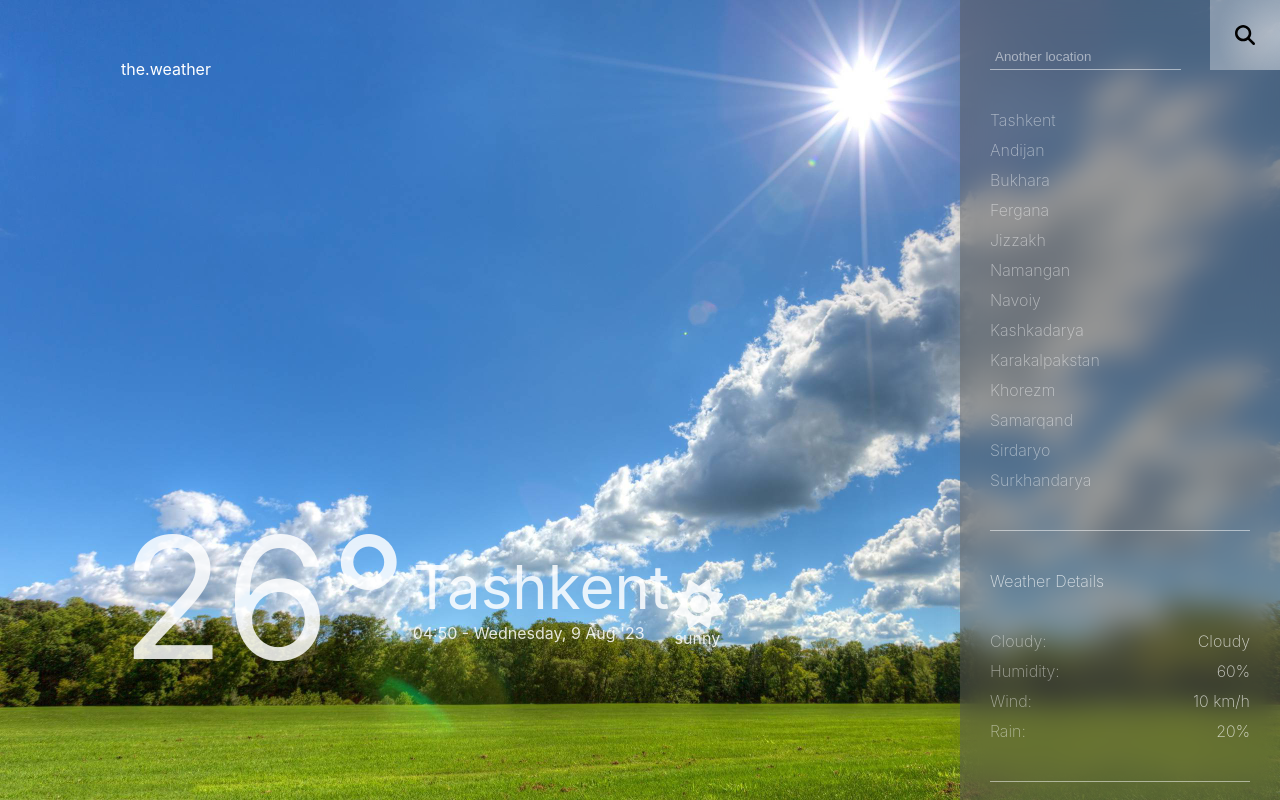
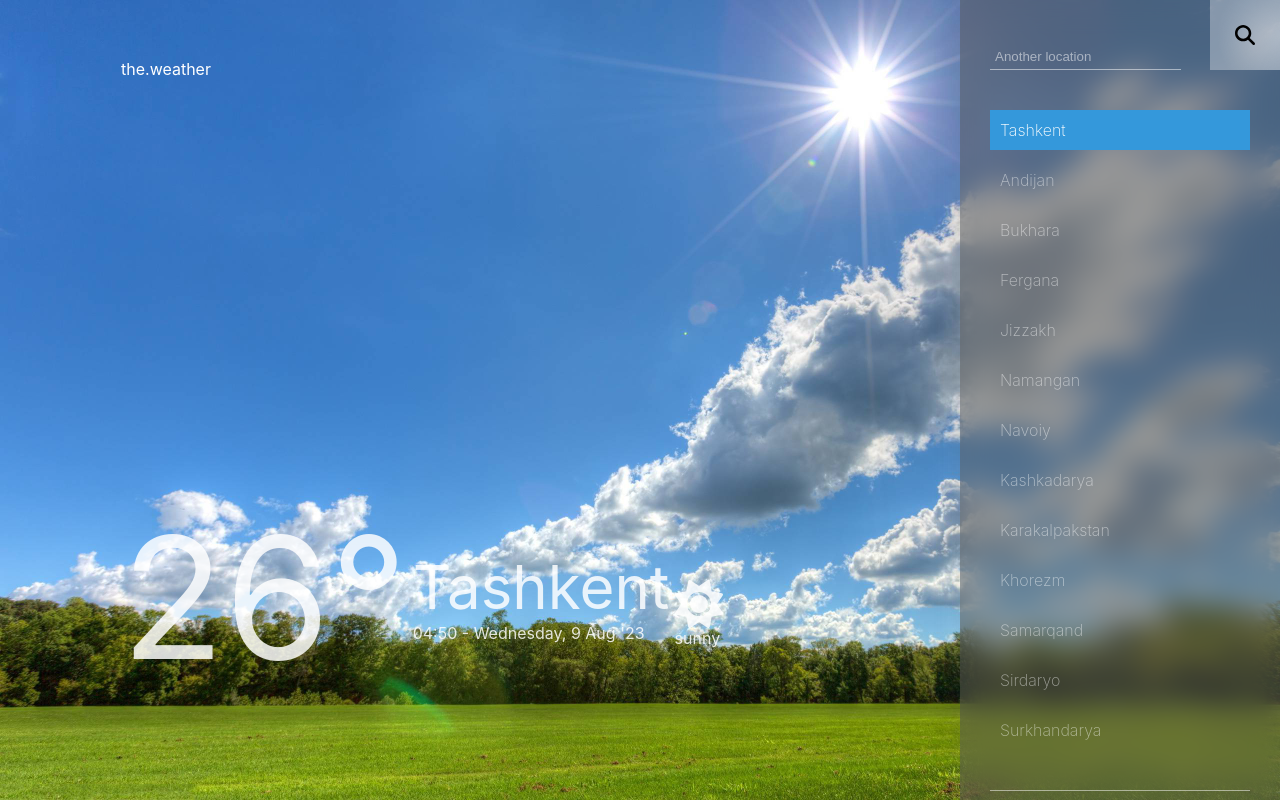
Before and after one commit to roma-dev-expert/weather-app, a React (Create React App) app: page / in a window 1280 px wide. Built offline with nearby package versions, Linux system fonts and the light colour scheme; no server answers.

Commit message:
fix: fix startupData load, add effect on selected Region

```diff
--- a/src/App.js
+++ b/src/App.js
@@ -1,27 +1,11 @@
-import React, { useEffect } from 'react';
-import { useDispatch } from 'react-redux';
+import React from 'react';
 import Header from './components/Header';
 import WeatherInfo from './components/WeatherInfo';
 import WeatherPanelContainer from './containers/WeatherPanelContainer';
-import InitializeAppData from './utils/startupData';
 import BackgroundImageContainer from './containers/BackgroundImageContainer';
 
 
 const App = () => {
-	const dispatch = useDispatch();
-
-	useEffect(() => {
-	  const initializeApp = async () => {
-		try {
-		  await InitializeAppData(dispatch);
-		} catch (error) {
-		  console.error('Error initializing app:', error);
-		}
-	  };
-
-	  initializeApp();
-	}, [dispatch]);
-
 	return (
 	  <div className="app">
 		<Header />
--- a/src/components/RegionList.css
+++ b/src/components/RegionList.css
@@ -106,4 +106,17 @@
 
   .region-list li {
 	margin-bottom: 10px;
+	cursor: pointer;
   }
+
+  .region-item {
+	list-style: none;
+	padding: 10px;
+	cursor: pointer;
+	transition: background-color 0.3s;
+  }
+
+  .region-item.selected {
+	background-color: #3498db;
+	color: #fff;
+  }
--- a/src/components/RegionList.js
+++ b/src/components/RegionList.js
@@ -25,7 +25,7 @@ const RegionList = ({ regions, selectedRegion, onRegionChange }) => {
         {regions.map((region, index) => (
           <li
 		  	key={index}
-			className={selectedRegion === region.name ? 'selected' : ''}
+			className={`region-item ${selectedRegion === region.name ? 'selected' : ''}`}
 			onClick={() => onRegionChange(region.name)}
 		  >
 			{region.name}
--- a/src/index.js
+++ b/src/index.js
@@ -4,6 +4,12 @@ import { Provider } from 'react-redux';
 import './index.css';
 import store from './store/store';
 import App from './App';
+import InitializeAppData from './utils/startupData';
+
+(async () => {
+	try {
+	  const state = store.getState();
+	  await InitializeAppData(store.dispatch, state);
 
 	  const rootElement = document.getElementById('root');
 	  const root = ReactDOM.createRoot(rootElement);
@@ -13,3 +19,7 @@ root.render(
 		  <App />
 		</Provider>
 	  );
+	} catch (error) {
+	  console.error('Error initializing app:', error);
+	}
+  })();
--- a/src/services/weatherService.js
+++ b/src/services/weatherService.js
@@ -1,11 +1,12 @@
 import { fetchCityCoordinates, fetchWeatherData } from '../api';
 import { setWeatherData } from '../actions/weatherActions';
 
-const useWeatherService = (dispatch) => {
+const useWeatherService = (dispatch, state) => {
 
-	const updateWeatherData = async (regionName) => {
+	const updateWeatherData = async () => {
 	  try {
-		const geoData = await fetchCityCoordinates(regionName);
+		const selectedRegion = state.regionData.selectedRegion;
+		const geoData = await fetchCityCoordinates(selectedRegion);
 		if (geoData.length > 0) {
 		  const lat = geoData[0].lat;
 		  const lon = geoData[0].lon;
--- a/src/utils/startupData.js
+++ b/src/utils/startupData.js
@@ -1,11 +1,9 @@
 import useWeatherService from '../services/weatherService';
 
-const InitializeAppData = async (dispatch) => {
+const InitializeAppData = async (dispatch, state) => {
   try {
-	const weatherService = useWeatherService(dispatch);
-
-    const regionName = 'Tashkent';
-	await weatherService.updateWeatherData(regionName);
+	const weatherService = useWeatherService(dispatch, state);
+	await weatherService.updateWeatherData();
   } catch (error) {
     console.error('Error initializing app data:', error);
   }
```
Lines whose indentation alone changed are shown as unchanged.
